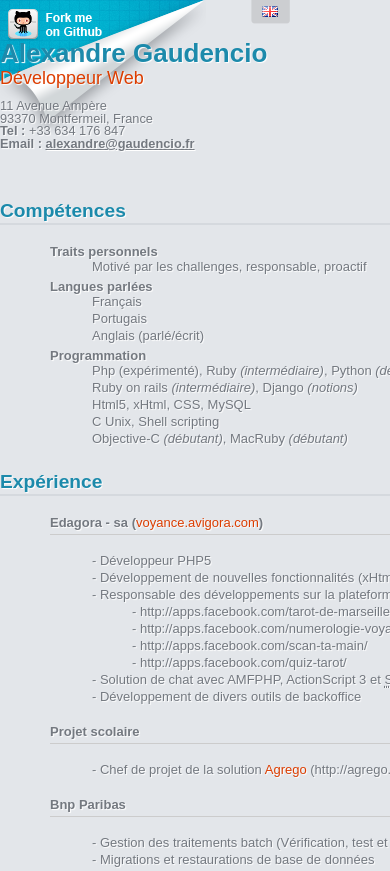
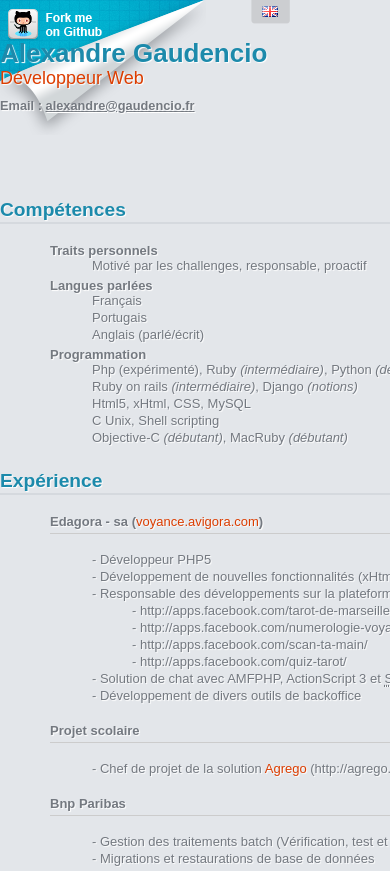
Before and after one commit to Shahor/resume, a plain HTML site: page index.html in a window 390 px wide. Shown: the top 871 px of the page. Drawn offline with Linux system fonts and the light colour scheme.

Commit message:
Address
Removed all private address stuff so people stop bothering me on the
phone (because I'm sick of it).
So, starting from now, discussions will have to happen by mail (which I prefer)

```diff
--- a/css/cv.css
+++ b/css/cv.css
@@ -36,6 +36,7 @@ header
 {
 	border-style: none;
 	margin-bottom: 20px;
+	height: 170px;
 }
 
 h1
--- a/index.html
+++ b/index.html
@@ -28,12 +28,8 @@
 				<span id="name"><h2>Alexandre Gaudencio</h2></span>
 				<h3>Développeur Web</h3><br/>
 				<p>
-					11 Avenue Ampère<br/>
-					93370 Montfermeil, France<br/>
-					<b>Tel : </b>+33 634 176 847<br/>
 					<b>Email : <u>alexandre@gaudencio.fr</u></b>
 				</p>
-
 			</address>
 			<address id="contact">
 				<a id="pdfDownload" href="files/resume.pdf">
```
Also changed, not shown: index_en.html (+0 -3 lines), 2 other files.
